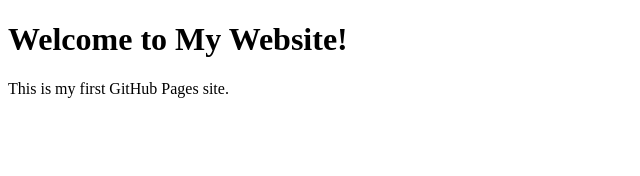
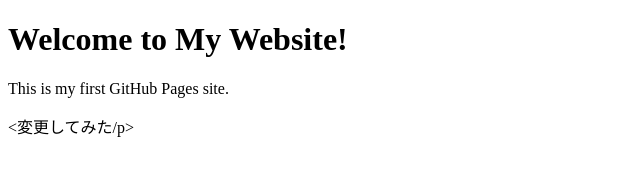
Before and after one commit to ken1math/my-website, a plain HTML site: page index.html in a window 1280 px wide. Shown: the whole page, without its empty margins (0-640 px from the left). Drawn offline with Linux system fonts and the light colour scheme.

Commit message:
コミットテスト

```diff
--- a/index.html
+++ b/index.html
@@ -6,5 +6,6 @@
 <body>
     <h1>Welcome to My Website!</h1>
     <p>This is my first GitHub Pages site.</p>
+    <p><変更してみた/p>
 </body>
 </html>
```
